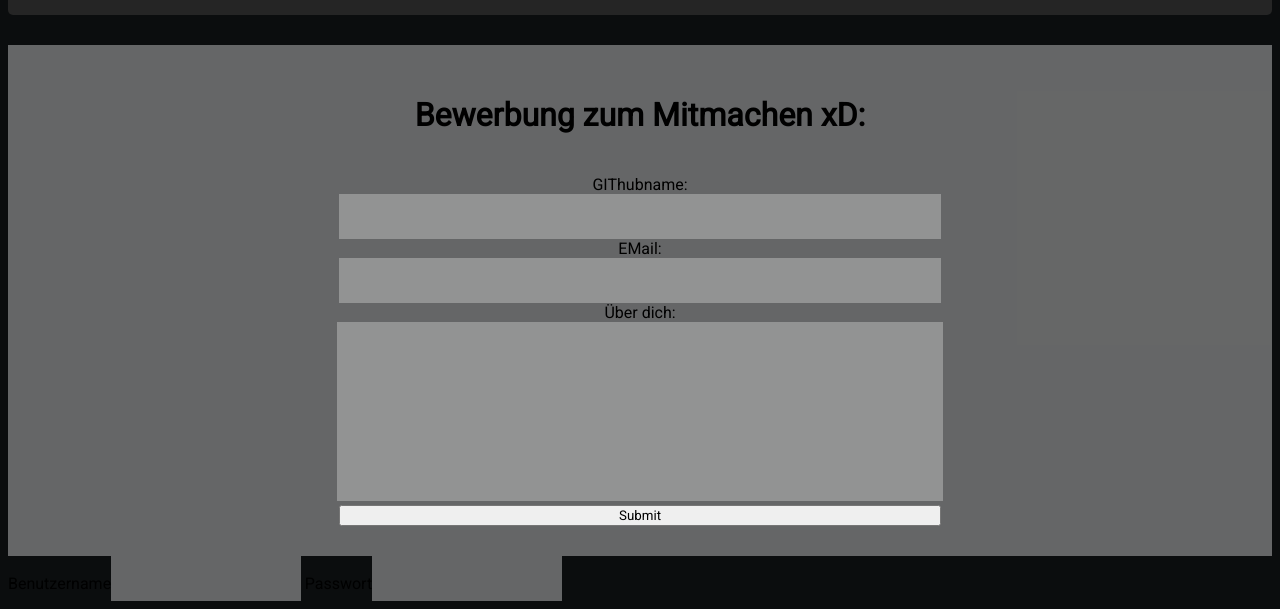
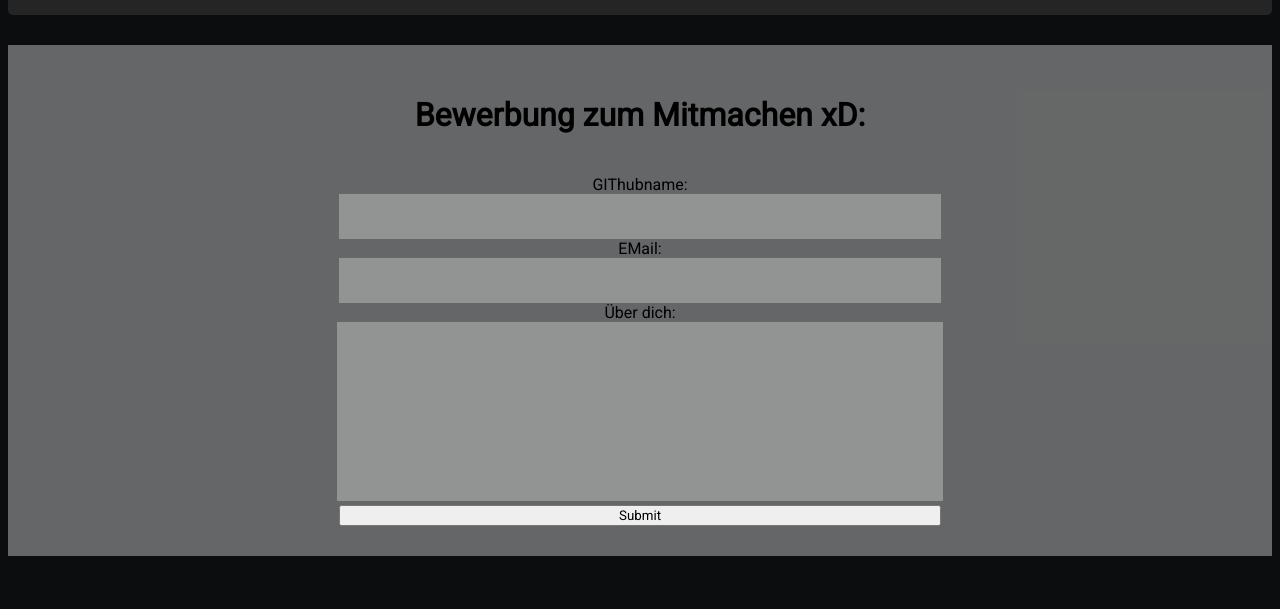
Before and after one commit to SDVHD/pinguDev_website, a plain HTML site: page html/index.html in a window 1280 px wide. Shown: the part 672-1281 px from the top of the page. After the commit the page ends 1236 px from the top, so only its background shows below. Drawn offline with Linux system fonts and the light colour scheme.

Commit message:
Add Login Folder and structur

```diff
--- a/html/index.html
+++ b/html/index.html
@@ -33,10 +33,6 @@
             </form>
         </div>
         <footer>
-            <div id="div_login" class="div_login_style">
-                <Label>Benutzername</Label><input type="text" id="input_username" class="benutzer_style">
-                <label>Passwort</label><input type="password" id="input_password" class="passwort_style">
-            </div>
         </footer>
     </body>
 </html>
--- /dev/null
+++ b/login/login.js
@@ -0,0 +1,3 @@
+function check_login() {
+
+}
```
Also changed, not shown: login/login.css (added), login/login.html (added).
